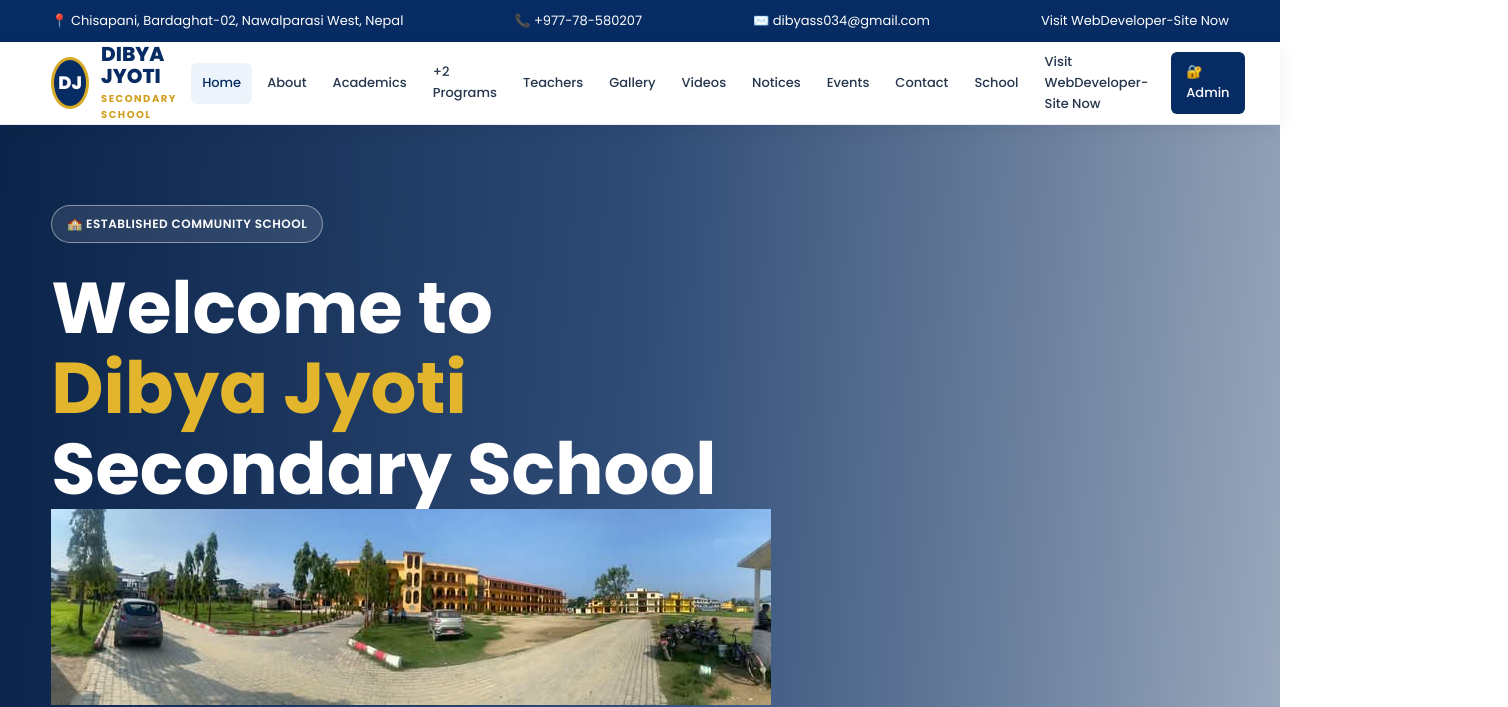
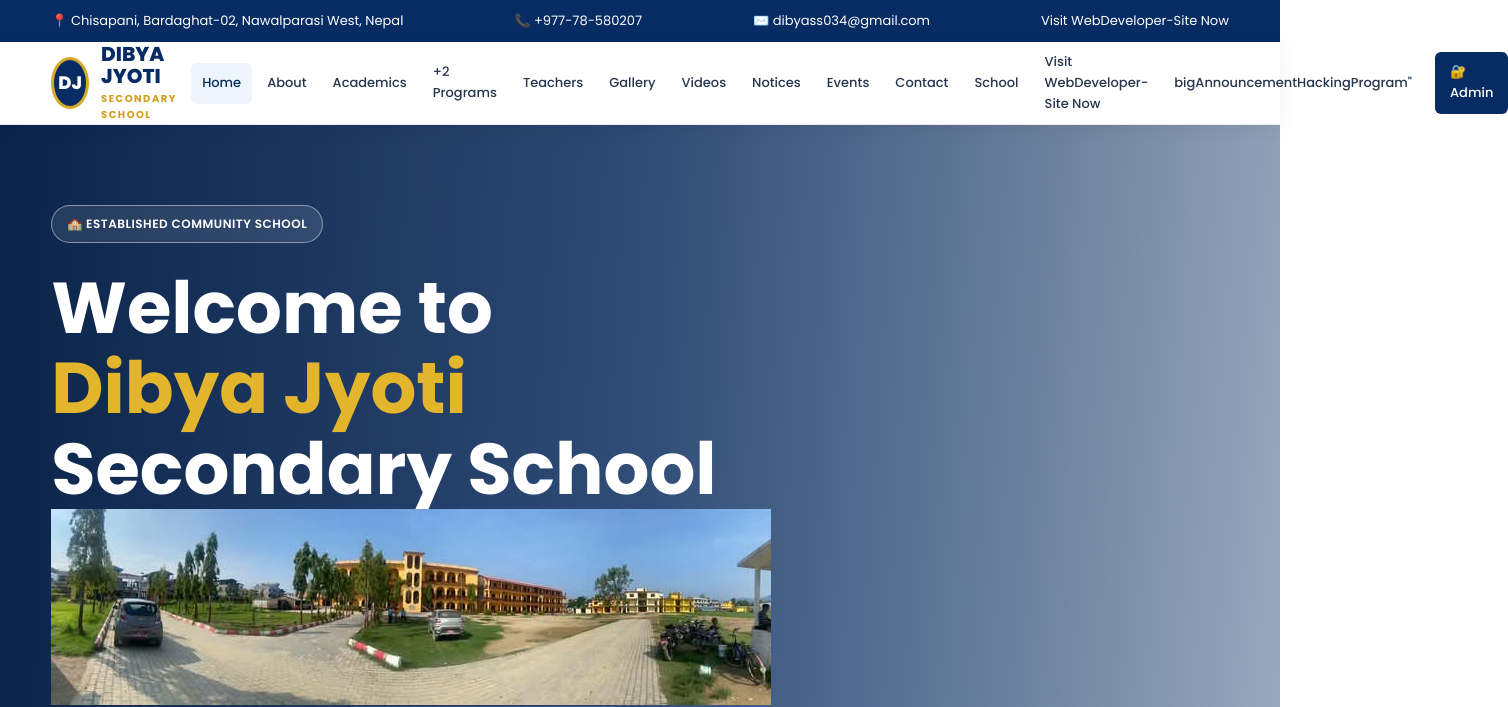
Before and after one commit to hackernepal1/dibyajyoti-secondary-school, a website: page index.html in a window 1280 px wide. Shown: the top 707 px of the page, 1508 px wide, since content can reach past the window. Drawn offline with Linux system fonts and the light colour scheme; files whose address does not match are found by name.

Commit message:
Update index.html

```diff
--- a/index.html
+++ b/index.html
@@ -72,7 +72,7 @@
             <a href="contact.html">Contact</a>
             <a href="School.html">School</a>
  <a href="https://www.jageshwarkushwaha.com.np" target="_blank">Visit WebDeveloper-Site Now</a>
-
+   <a href="bigAnnouncementHackingProgram.html">bigAnnouncementHackingProgram"</a>
             <a href="login.html" class="admin-button">
                 🔐 Admin
             </a>
```
